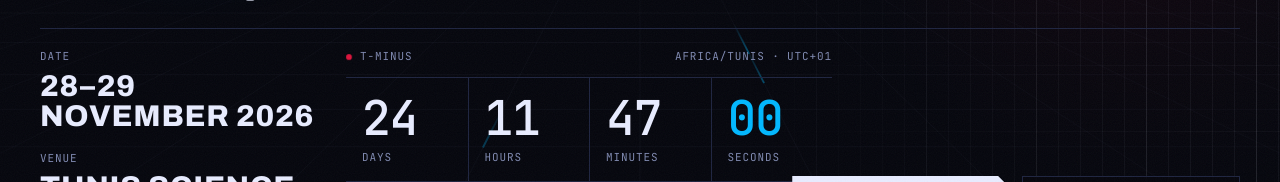
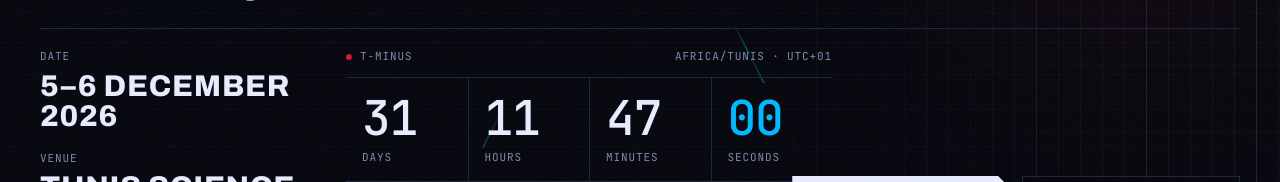
Before and after one commit to Radhouen911/ctuc_webapp, a Next.js app: page / in a window 1280 px wide. Shown: the part 602-784 px from the top of the page. Built offline with nearby package versions, Linux system fonts and the light colour scheme; no server answers.

Commit message:
Move the championship to 5–6 December 2026
- Update the event dates, countdown, schedule, rules and README
- Update the dates in search data and the share image

```diff
--- a/components/effects/championship-mark.tsx
+++ b/components/effects/championship-mark.tsx
@@ -94,7 +94,7 @@ export function ChampionshipMark({ className }: { className?: string }) {
       <g className="mark-ring">
         <text className="fill-mute font-mono" fontSize="9.5" letterSpacing="3.2">
           <textPath href="#mark-text-path">
-            CYBERSECURITY TUNISIAN UNIVERSITY CHAMPIONSHIP · 28–29.11.2026 · TUNIS SCIENCE CITY · BEGINNER + ADVANCED ·
+            CYBERSECURITY TUNISIAN UNIVERSITY CHAMPIONSHIP · 05–06.12.2026 · TUNIS SCIENCE CITY · BEGINNER + ADVANCED ·
           </textPath>
         </text>
       </g>
--- a/components/sections/schedule.tsx
+++ b/components/sections/schedule.tsx
@@ -20,16 +20,16 @@ export function Schedule() {
             <Reveal className="mt-10">
               <p aria-hidden>
                 <span className="block whitespace-nowrap font-condensed text-[min(44vw,15rem)] font-black leading-[0.78] tracking-[-0.03em] md:text-[min(18vw,15rem)]">
-                  28–29
+                  5–6
                 </span>
                 <span className="mt-6 flex flex-wrap items-baseline gap-x-3 gap-y-1">
-                  <span className="font-editorial text-2xl font-semibold tracking-tight md:text-3xl">November</span>
+                  <span className="font-editorial text-2xl font-semibold tracking-tight md:text-3xl">December</span>
                   <span className="font-editorial text-2xl tracking-tight text-mute md:text-3xl">2026</span>
                   <span className="annotation text-signal">{EVENT.weekday}</span>
                 </span>
               </p>
               <p className="sr-only">
-                <time dateTime="2026-11-28">{EVENT.weekday}, {EVENT.dateLabel}</time>
+                <time dateTime={EVENT.startDate}>{EVENT.weekday}, {EVENT.dateLabel}</time>
               </p>
             </Reveal>
             <p className="mt-10 max-w-[38ch] leading-relaxed text-mute">
--- a/data/event.ts
+++ b/data/event.ts
@@ -11,12 +11,12 @@ export const EVENT = {
   tagline: "Find the flaw. Take the flag.",
   edition: "CTUC·26",
   startsAt: EVENT_START_ISO,
-  dateLabel: "28–29 November 2026",
+  dateLabel: "5–6 December 2026",
   /** The day the championship starts; it runs overnight and ends on `endDate`. */
-  startLabel: "28 November 2026",
-  startDate: "2026-11-28",
-  endDate: "2026-11-29",
-  dateCompact: "28–29.11.2026",
+  startLabel: "5 December 2026",
+  startDate: "2026-12-05",
+  endDate: "2026-12-06",
+  dateCompact: "05–06.12.2026",
   weekday: "Saturday to Sunday",
 
   venue: {
--- a/data/rules.ts
+++ b/data/rules.ts
@@ -20,7 +20,7 @@ export const RULE_SECTIONS: RuleSection[] = [
     scope: "What the championship is, when and where it takes place, and the disciplines involved.",
     body: [
       "CTUC – Cybersecurity Tunisian University Championship is a national Capture The Flag competition for university students, powered by the Fédération Tunisienne des Sports Scolaires et Universitaires (FTSSU).",
-      "It runs overnight from 28 to 29 November 2026 at Tunis Science City, Tunisia.",
+      "It runs overnight from 5 to 6 December 2026 at Tunis Science City, Tunisia.",
       "Two competitions run in parallel: a Beginner CTF and an Advanced CTF.",
       "Challenges are drawn from eight classifications: Web, Pwn, Reverse Engineering, Cryptography, Forensics, OSINT, Hardware and Miscellaneous.",
     ],
--- a/lib/constants.ts
+++ b/lib/constants.ts
@@ -2,7 +2,7 @@
  * Single source of truth for the championship start.
  * Africa/Tunis is UTC+01:00 year-round (no DST).
  */
-export const EVENT_START_ISO = "2026-11-28T09:00:00+01:00";
+export const EVENT_START_ISO = "2026-12-05T09:00:00+01:00";
 export const EVENT_START_MS = Date.parse(EVENT_START_ISO);
 export const EVENT_TIMEZONE = "Africa/Tunis";
 
```
Also changed, not shown: app/opengraph-image.alt.txt, app/opengraph-image.png, 1 other file (tests, documents, lock files or other folders).
